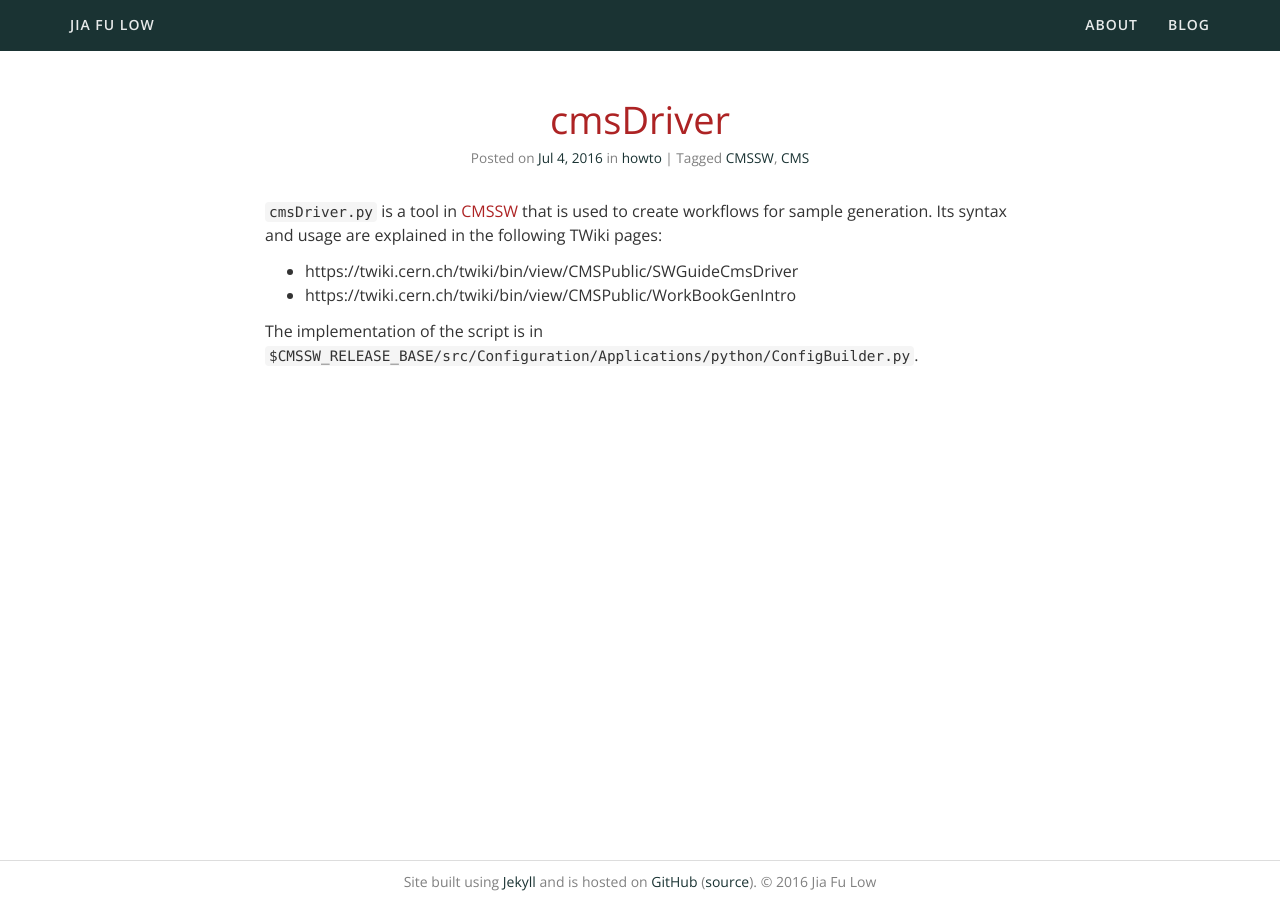
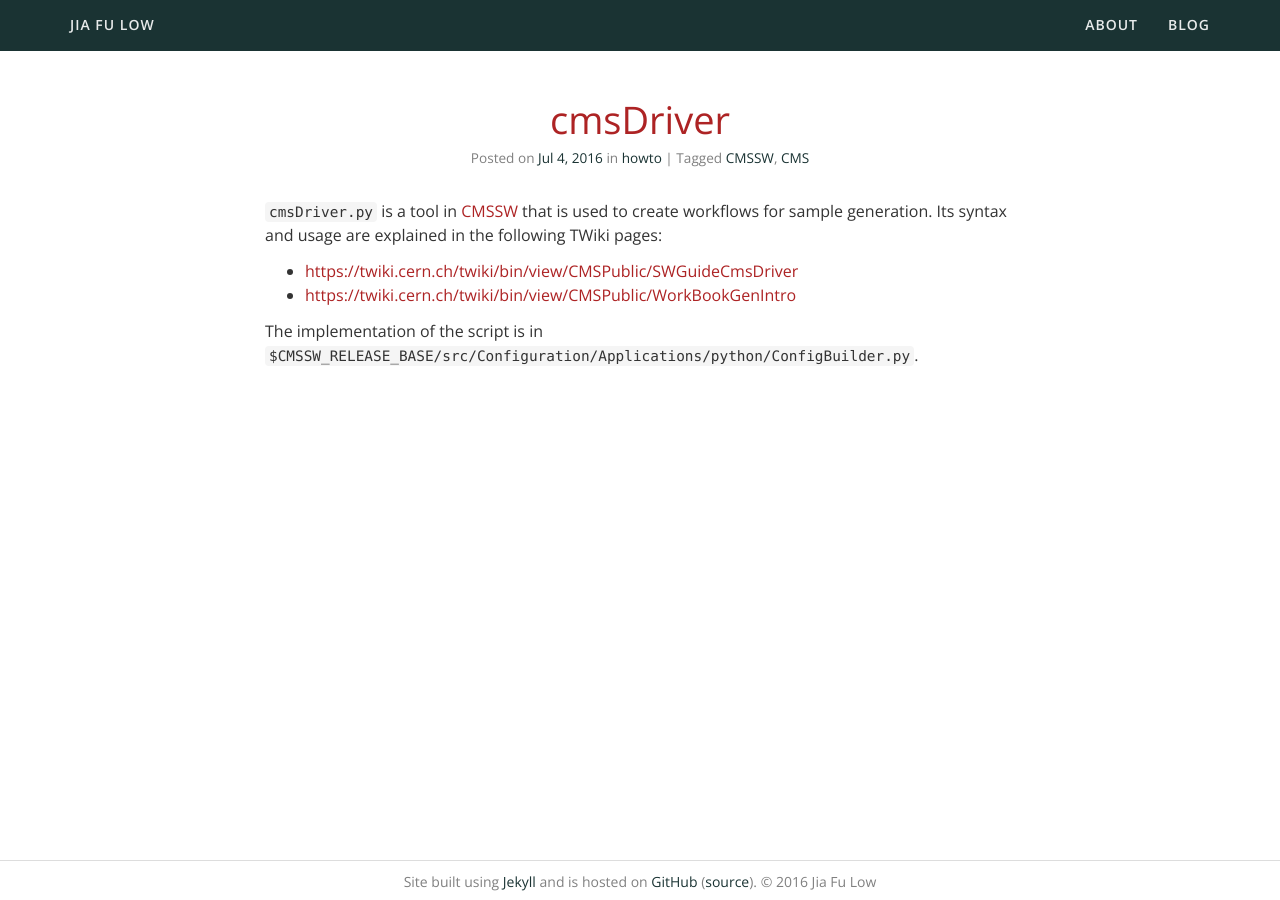
Before and after one commit to jiafulow/jiafulow.github.io, a Jekyll site: the page built from _posts/2016-07-04-cmsDriver.md, in a window 1280 px wide. Built offline with Jekyll 4.4.1, drawn with Linux system fonts in a browser that asks for light colours; nearby versions of some CDN libraries.

Commit message:
Update 2016-07-04-cmsDriver.md
Fix blog/tags.html

```diff
--- a/_posts/2016-07-04-cmsDriver.md
+++ b/_posts/2016-07-04-cmsDriver.md
@@ -7,7 +7,8 @@ tags: [CMSSW, CMS]
 ---
 
 `cmsDriver.py` is a tool in [CMSSW](http://cms-sw.github.io/) that is used to create workflows for sample generation. Its syntax and usage are explained in the following TWiki pages:
-- https://twiki.cern.ch/twiki/bin/view/CMSPublic/SWGuideCmsDriver
-- https://twiki.cern.ch/twiki/bin/view/CMSPublic/WorkBookGenIntro
+
+- <https://twiki.cern.ch/twiki/bin/view/CMSPublic/SWGuideCmsDriver>
+- <https://twiki.cern.ch/twiki/bin/view/CMSPublic/WorkBookGenIntro>
 
 The implementation of the script is in `$CMSSW_RELEASE_BASE/src/Configuration/Applications/python/ConfigBuilder.py`.
--- a/blog/tags.html
+++ b/blog/tags.html
@@ -18,7 +18,7 @@ permalink: /blog/tags/
 
           <ul class="tag-list">
             <!-- This loops through the tags -->
-            {% assign tags = site.tags | sort: first %}
+            {% assign tags = site.tags | sort %}
             {% for tag in tags %}
             <li class="tag-list-item"><span class="glyphicon glyphicon-tag" aria-hidden="true"></span>
               <span id="{{ tag[0] | slugify }}">{{ tag[0] }}</span>
```
